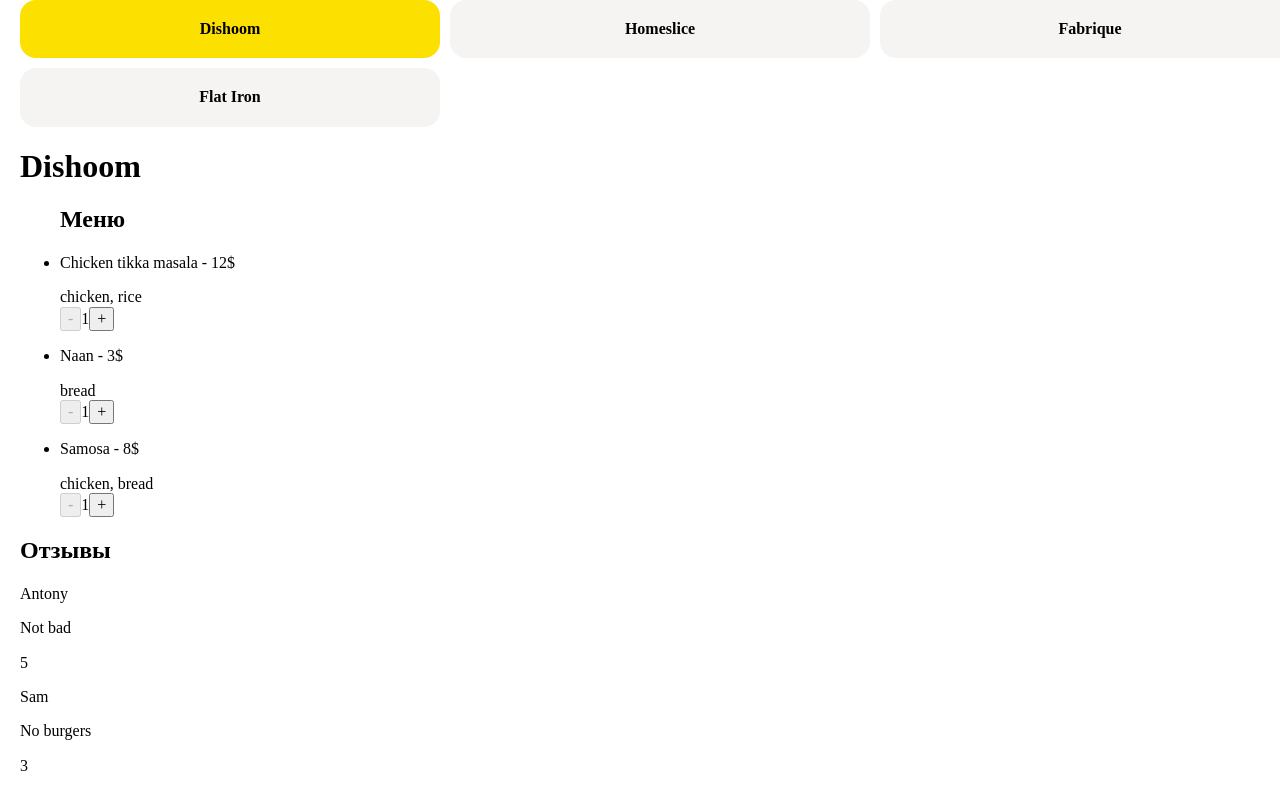
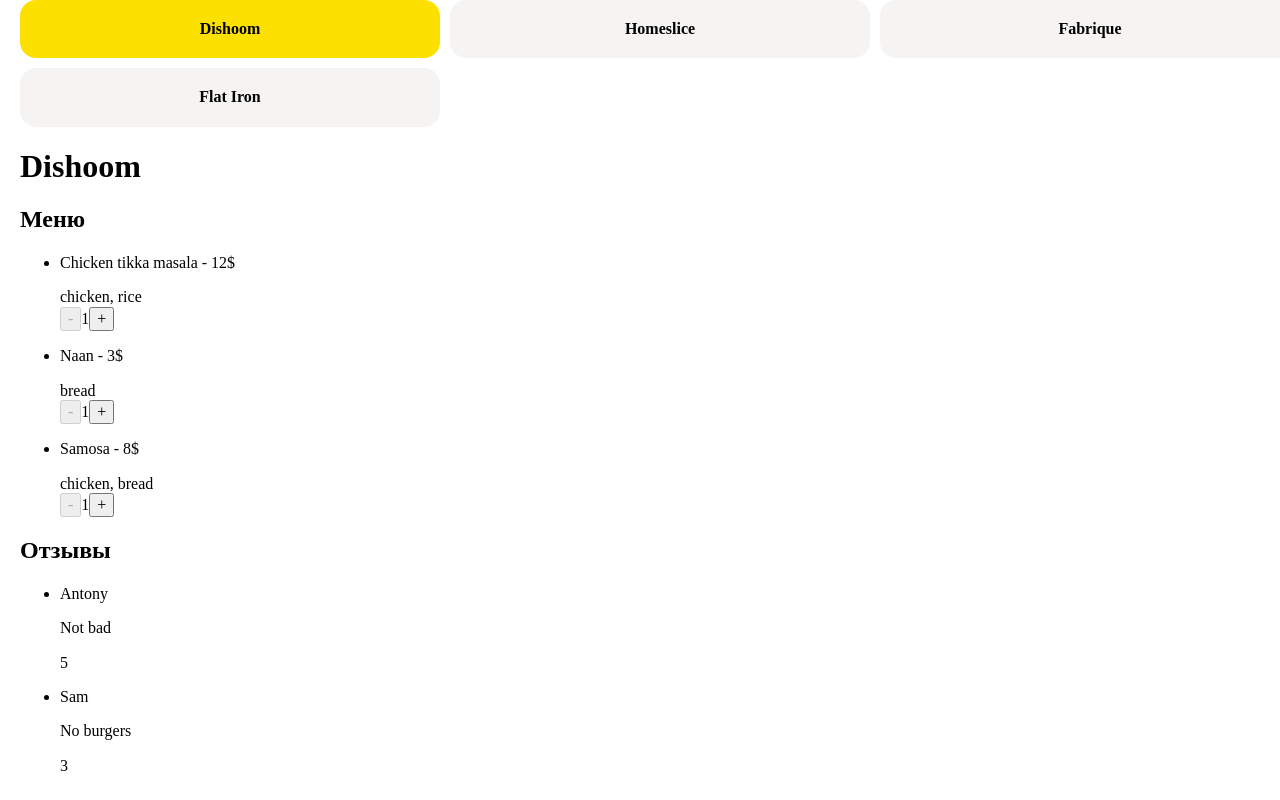
Before and after one commit to kutoline/learn-react, a React (Vite) app: page / in a window 1280 px wide. Shown: the top 800 px of the page. Built offline with nearby package versions, Linux system fonts and the light colour scheme.

Commit message:
fix: eslint support was added, code style, project structure

```diff
--- a/package.json
+++ b/package.json
@@ -18,7 +18,8 @@
     "@types/react": "^19.0.10",
     "@types/react-dom": "^19.0.4",
     "@vitejs/plugin-react": "^4.3.4",
-    "eslint": "^9.21.0",
+    "eslint": "^9.22.0",
+    "eslint-plugin-react": "^7.37.4",
     "eslint-plugin-react-hooks": "^5.1.0",
     "eslint-plugin-react-refresh": "^0.4.19",
     "globals": "^15.15.0",
--- a/src/components/Layout/Layout.jsx
+++ b/src/components/Layout/Layout.jsx
@@ -1,9 +1,9 @@
 export const Layout = ({ children }) => {
   return (
     <main>
-      <header></header>
+      <header />
       <div className="container">{children}</div>
-      <footer></footer>
+      <footer />
     </main>
   );
 };
--- a/src/components/RestaurantQuickView/RestaurantQuickView.jsx
+++ b/src/components/RestaurantQuickView/RestaurantQuickView.jsx
@@ -1,50 +1,5 @@
-import { Counter } from "../../common/components/Counter/Counter";
-
-const RestaurantMenu = ({ menu }) => {
-  if (!menu.length) {
-    return <p>Ресторан пока что не опубликовал свое меню</p>;
-  }
-
-  return (
-    <ul>
-      <h2>Меню</h2>
-      {menu.map(({ id, name, price, ingredients }) => {
-        return (
-          <li key={id}>
-            <p>
-              {name} - {price}$
-            </p>
-            <span>{ingredients.join(", ")}</span>
-            <Counter key={id} max={5} />
-          </li>
-        );
-      })}
-    </ul>
-  );
-};
-
-export const RestaurantReviews = ({ reviews }) => {
-  if (!reviews.length) {
-    return <p>Никто не оставил отзывов об этом ресторане</p>;
-  }
-
-  return (
-    <div>
-      <h2>Отзывы</h2>
-      <div>
-        {reviews.map(({ id, user, text, rating }) => {
-          return (
-            <div key={id}>
-              <p>{user}</p>
-              <p>{text}</p>
-              <p>{rating}</p>
-            </div>
-          );
-        })}
-      </div>
-    </div>
-  );
-};
+import { RestaurantMenu } from "./partials/RestaurantMenu";
+import { RestaurantReviews } from "./partials/RestaurantReviews";
 
 export const RestaurantQuickView = ({ name, menu, reviews }) => {
   return (
--- /dev/null
+++ b/src/components/RestaurantQuickView/partials/RestaurantMenu.jsx
@@ -0,0 +1,26 @@
+import { Counter } from "../../../common/components/Counter/Counter";
+
+export const RestaurantMenu = ({ menu }) => {
+  if (!menu.length) {
+    return <p>Ресторан пока что не опубликовал свое меню</p>;
+  }
+
+  return (
+    <div>
+      <h2>Меню</h2>
+      <ul>
+        {menu.map(({ id, name, price, ingredients }) => {
+          return (
+            <li key={id}>
+              <p>
+                {name} - {price}$
+              </p>
+              <span>{ingredients.join(", ")}</span>
+              <Counter key={id} max={5} />
+            </li>
+          );
+        })}
+      </ul>
+    </div>
+  );
+};
--- /dev/null
+++ b/src/components/RestaurantQuickView/partials/RestaurantReviews.jsx
@@ -0,0 +1,22 @@
+export const RestaurantReviews = ({ reviews }) => {
+  if (!reviews.length) {
+    return <p>Никто не оставил отзывов об этом ресторане</p>;
+  }
+
+  return (
+    <div>
+      <h2>Отзывы</h2>
+      <ul>
+        {reviews.map(({ id, user, text, rating }) => {
+          return (
+            <li key={id}>
+              <p>{user}</p>
+              <p>{text}</p>
+              <p>{rating}</p>
+            </li>
+          );
+        })}
+      </ul>
+    </div>
+  );
+};
--- a/src/components/RestaurantsTabs/RestaurantsTabs.jsx
+++ b/src/components/RestaurantsTabs/RestaurantsTabs.jsx
@@ -7,16 +7,13 @@
     restaurants.at(0)
   );
 
-  const { id: selectedid, ...selectedRestarauntData } = selectedRestaurant;
-
   const handleSelectedRestaraunt = (restaurant) => {
-    if (restaurant.id === selectedid) {
-      return
+    if (restaurant.id === selectedRestaurant.id) {
+      return;
     }
 
     setSelectedRestaurant(restaurant);
-  }
-
+  };
 
   return (
     <div className={styles.restaurantsTabs}>
@@ -26,7 +23,7 @@
             key={restaurant.id}
             onClick={() => handleSelectedRestaraunt(restaurant)}
             className={`${styles.restaurantsTabs__button} ${
-              selectedid === restaurant.id
+              selectedRestaurant.id === restaurant.id
                 ? styles.restaurantsTabs__buttonActive
                 : ""
             }`}
@@ -36,7 +33,10 @@
         ))}
       </div>
       <div className={styles.restaurantsTabs__content}>
-        <RestaurantQuickView key={selectedid} {...selectedRestarauntData} />
+        <RestaurantQuickView
+          key={selectedRestaurant.id}
+          {...selectedRestaurant}
+        />
       </div>
     </div>
   );
--- a/src/main.jsx
+++ b/src/main.jsx
@@ -2,28 +2,6 @@
 import { createRoot } from "react-dom/client";
 import "./common/styles/styles.css";
 import { App } from "./components/App/App";
-
-const RestaurantReviews = ({ reviews }) => {
-  const reviewList = reviews.map(({ id, text }) => <li key={id}>{text}</li>);
-
-  return (
-    <div>
-      <h3>Отзывы</h3>
-      <ul>{reviewList}</ul>
-    </div>
-  );
-};
-
-const RestaurantMenu = ({ menu }) => {
-  const menuList = menu.map(({ id, name }) => <li key={id}>{name}</li>);
-
-  return (
-    <div>
-      <h3>Меню</h3>
-      <ul>{menuList}</ul>
-    </div>
-  );
-};
 
 createRoot(document.getElementById("root")).render(
   <StrictMode>
```
Also changed, not shown: 1 other file (tests, documents, lock files or other folders).
